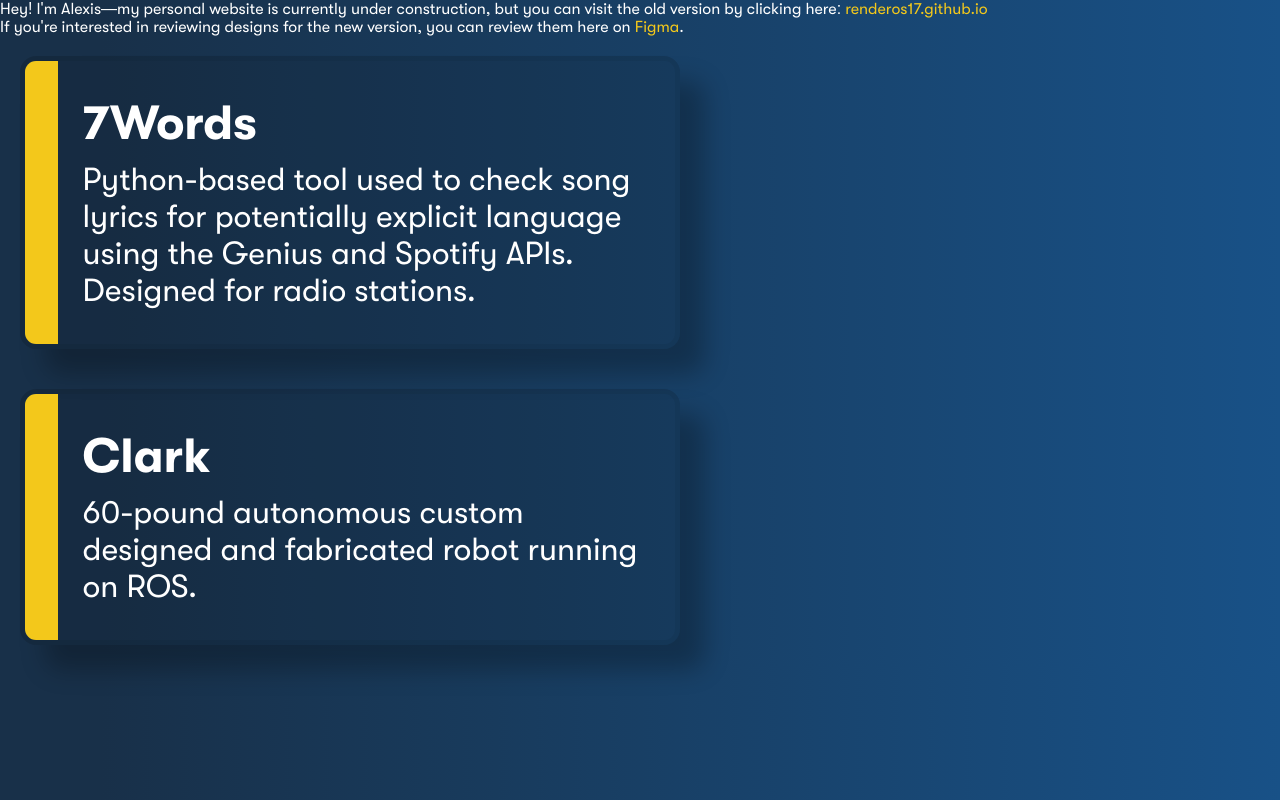
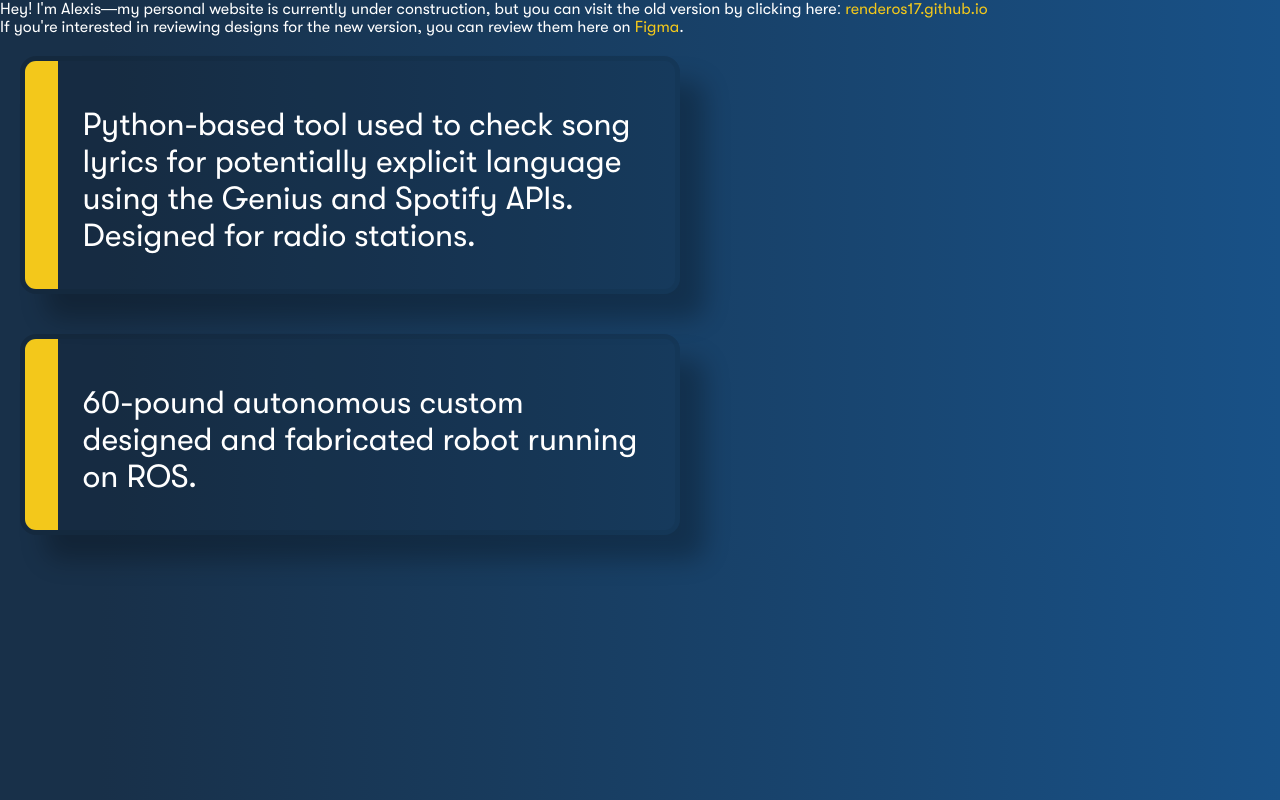
Before and after one commit to elusiveplanet/alexisrenderos.com, a Next.js app in the folder web/: page / in a window 1280 px wide. Built offline with nearby package versions, Linux system fonts and the light colour scheme.

Commit message:
Update data types for projectCard

```diff
--- a/web/components/projectCard.tsx
+++ b/web/components/projectCard.tsx
@@ -11,7 +11,10 @@ import {
 // It also renders a single vertical accent line on the left side of the card.
 
 export type ProjectEntry = {
-  title: string;
+  name: string;
+  url?: string;
+  code?: string;
+  cad?: string;
   description: string;
 };
 
@@ -74,7 +77,7 @@ export const ProjectCard = ({ project }: ProjectCardProps) => (
   <ProjectCardWrapper>
     <ProjectCardAccentWrapper />
     <ProjectCardTextWrapper>
-      <ProjectCardHeading>{project.title}</ProjectCardHeading>
+      <ProjectCardHeading>{project.name}</ProjectCardHeading>
       <ProjectCardBody>{project.description}</ProjectCardBody>
     </ProjectCardTextWrapper>
   </ProjectCardWrapper>
--- a/web/components/projectCardCollection.tsx
+++ b/web/components/projectCardCollection.tsx
@@ -29,9 +29,7 @@ export const ProjectCardCollection = ({
       {projectList.map((projectEntry, index) => (
         <ProjectCard
           project={projectEntry}
-          key={simpleHash(
-            projectEntry.title + projectEntry.description + index
-          )}
+          key={simpleHash(projectEntry.name + projectEntry.description + index)}
         />
       ))}
     </ProjectCardCollectionWrapper>
```
